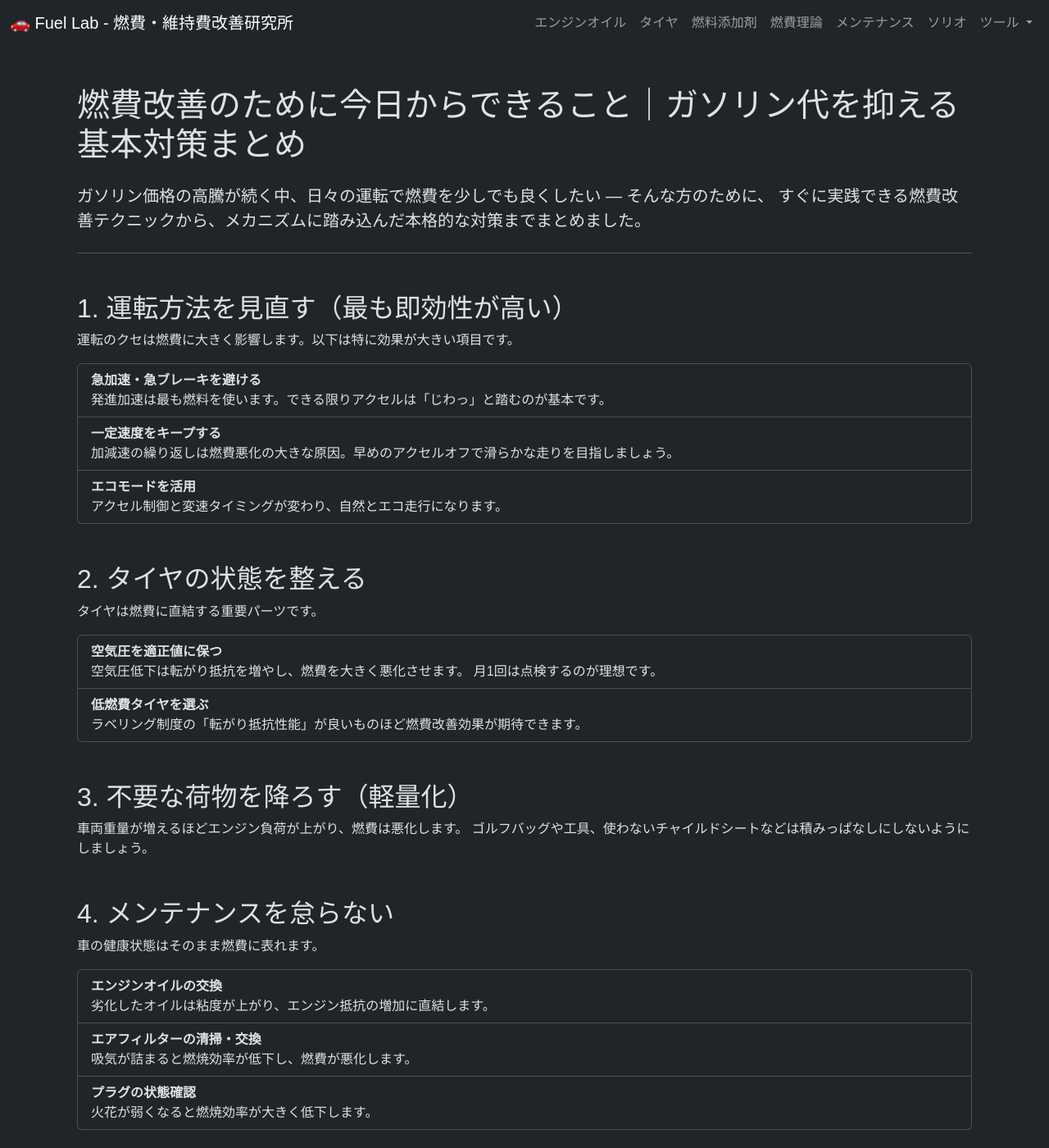
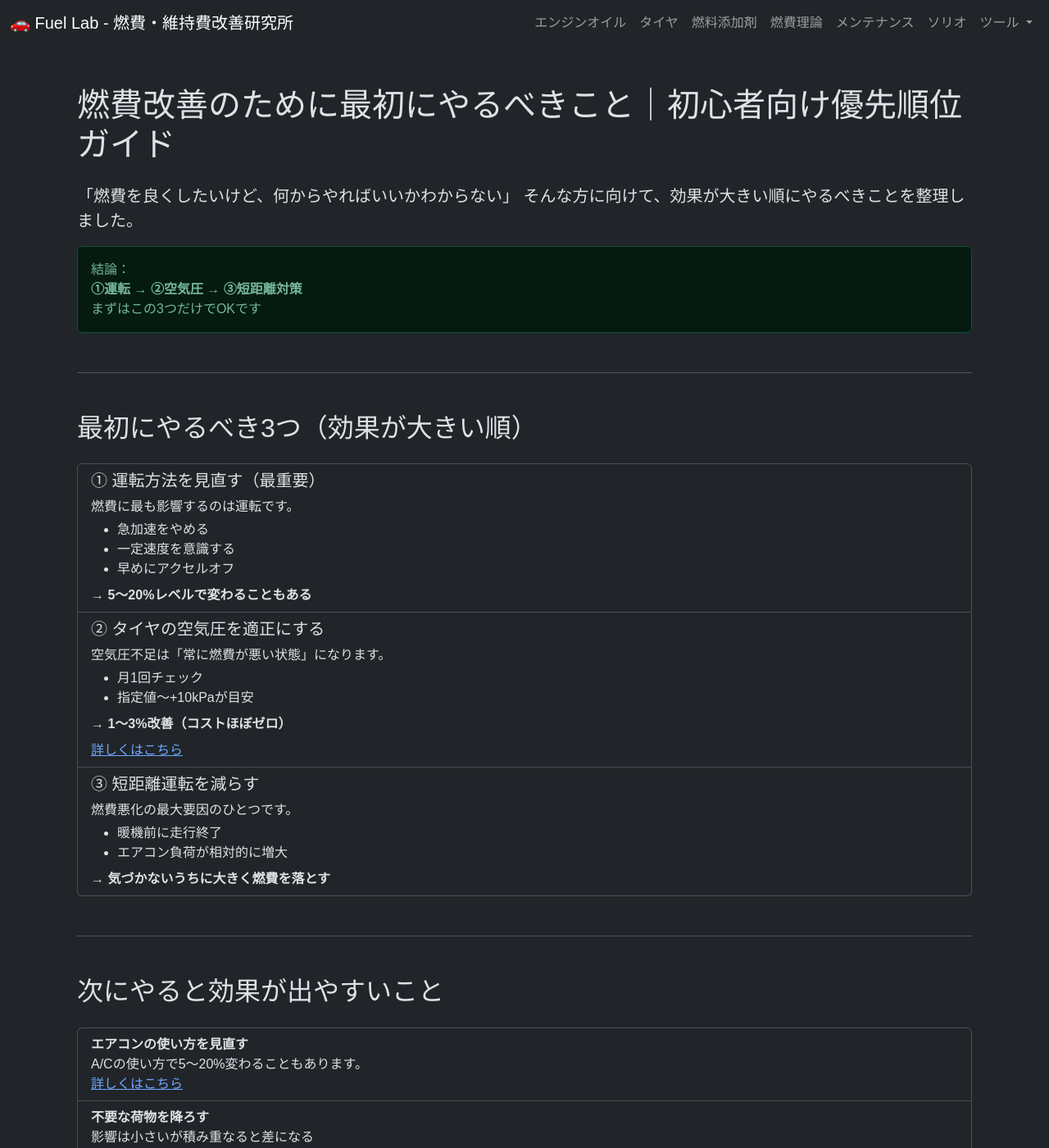
Before and after one commit to funyapar-org/fuel-lab, a Jekyll site: the page built from _knowledge/first-action.md, in a window 1280 px wide and 1400 px high. Shown: the whole window at 82% size. Built offline with Jekyll 4.4.1, drawn with Linux system fonts in a browser that asks for light colours; some of the changed text lies outside the part shown.

Commit message:
first-action.md を更新

```diff
--- a/_knowledge/first-action.md
+++ b/_knowledge/first-action.md
@@ -1,8 +1,8 @@
 ---
 layout: default
 nav_title: 燃費改善のためにできること
-title: 燃費改善のために今日からできること｜ガソリン代を抑える基本対策まとめ
-description: すぐに実践できる燃費改善テクニックから、メカニズムに踏み込んだ本格的な対策までまとめました。
+title: 燃費改善のために最初にやるべきこと｜初心者向け優先順位ガイド
+description: 燃費を良くしたい人が最初にやるべきことを優先順位付きで解説。効果が大きい順に整理し、無駄のない改善方法を紹介します。
 date: 2025-11-24
 category: fuel-economy
 tags:
@@ -15,129 +15,152 @@ tags:
   <h1 class="mb-4">{{ page.title }}</h1>
 
   <p class="lead">
-    ガソリン価格の高騰が続く中、日々の運転で燃費を少しでも良くしたい — そんな方のために、
-    {{ page.description }}
+    「燃費を良くしたいけど、何からやればいいかわからない」
+    そんな方に向けて、<strong>効果が大きい順にやるべきこと</strong>を整理しました。
   </p>
 
-  <hr class="my-4"/>
+  <div class="alert alert-success">
+    結論：<br>
+    <strong>①運転 → ②空気圧 → ③短距離対策</strong><br>
+    まずはこの3つだけでOKです
+  </div>
 
-  <h2 class="mt-5">1. 運転方法を見直す（最も即効性が高い）</h2>
-  <p>運転のクセは燃費に大きく影響します。以下は特に効果が大きい項目です。</p>
+  <hr class="my-5">
+
+  <!-- 優先順位 -->
+  <h2 class="mb-4">最初にやるべき3つ（効果が大きい順）</h2>
+
+  <div class="list-group mb-4">
+
+    <div class="list-group-item">
+      <h5>① 運転方法を見直す（最重要）</h5>
+      <p class="mb-1">
+        燃費に最も影響するのは運転です。
+      </p>
+      <ul class="mb-2">
+        <li>急加速をやめる</li>
+        <li>一定速度を意識する</li>
+        <li>早めにアクセルオフ</li>
+      </ul>
+      <p class="mb-0">
+        → <strong>5〜20%レベルで変わることもある</strong>
+      </p>
+    </div>
+
+    <div class="list-group-item">
+      <h5>② タイヤの空気圧を適正にする</h5>
+      <p class="mb-1">
+        空気圧不足は「常に燃費が悪い状態」になります。
+      </p>
+      <ul class="mb-2">
+        <li>月1回チェック</li>
+        <li>指定値〜+10kPaが目安</li>
+      </ul>
+      <p class="mb-0">
+        → <strong>1〜3%改善（コストほぼゼロ）</strong>
+      </p>
+      <p class="mt-2 mb-0">
+        <a href="{{ site.baseurl }}/knowledge/tire-air-pressure/">詳しくはこちら</a>
+      </p>
+    </div>
+
+    <div class="list-group-item">
+      <h5>③ 短距離運転を減らす</h5>
+      <p class="mb-1">
+        燃費悪化の最大要因のひとつです。
+      </p>
+      <ul class="mb-2">
+        <li>暖機前に走行終了</li>
+        <li>エアコン負荷が相対的に増大</li>
+      </ul>
+      <p class="mb-0">
+        → <strong>気づかないうちに大きく燃費を落とす</strong>
+      </p>
+    </div>
+
+  </div>
+
+  <hr class="my-5">
+
+  <!-- 次のステップ -->
+  <h2 class="mb-4">次にやると効果が出やすいこと</h2>
 
   <ul class="list-group mb-4">
     <li class="list-group-item">
-      <strong>急加速・急ブレーキを避ける</strong><br>
-      発進加速は最も燃料を使います。できる限りアクセルは「じわっ」と踏むのが基本です。
+      <strong>エアコンの使い方を見直す</strong><br>
+      A/Cの使い方で5〜20%変わることもあります。<br>
+      <a href="{{ site.baseurl }}/knowledge/air-conditioner-fuel-economy-impact/">詳しくはこちら</a>
     </li>
     <li class="list-group-item">
-      <strong>一定速度をキープする</strong><br>
-      加減速の繰り返しは燃費悪化の大きな原因。早めのアクセルオフで滑らかな走りを目指しましょう。
+      <strong>不要な荷物を降ろす</strong><br>
+      影響は小さいが積み重なると差になる
     </li>
     <li class="list-group-item">
-      <strong>エコモードを活用</strong><br>
-      アクセル制御と変速タイミングが変わり、自然とエコ走行になります。
+      <strong>渋滞の少ないルートを選ぶ</strong><br>
+      停止回数を減らすだけで燃費は改善
     </li>
   </ul>
 
-  <h2 class="mt-5">2. タイヤの状態を整える</h2>
-  <p>タイヤは燃費に直結する重要パーツです。</p>
+  <hr class="my-5">
+
+  <!-- メンテ -->
+  <h2 class="mb-4">メンテナンス系（中長期で効く）</h2>
+
   <ul class="list-group mb-4">
     <li class="list-group-item">
-      <strong>空気圧を適正値に保つ</strong><br>
-      空気圧低下は転がり抵抗を増やし、燃費を大きく悪化させます。
-      月1回は点検するのが理想です。
+      <strong>エンジンオイル交換</strong><br>
+      劣化すると確実に燃費悪化
+      <br><a href="{{ site.baseurl }}/knowledge/engine-oil-interval/">交換目安はこちら</a>
     </li>
     <li class="list-group-item">
-      <strong>低燃費タイヤを選ぶ</strong><br>
-      ラベリング制度の「転がり抵抗性能」が良いものほど燃費改善効果が期待できます。
+      <strong>エアフィルター</strong><br>
+      吸気効率に直結
+    </li>
+    <li class="list-group-item">
+      <strong>点火系（プラグ）</strong><br>
+      燃焼効率に影響
     </li>
   </ul>
 
-  <h2 class="mt-5">3. 不要な荷物を降ろす（軽量化）</h2>
-  <p>
-    車両重量が増えるほどエンジン負荷が上がり、燃費は悪化します。
-    ゴルフバッグや工具、使わないチャイルドシートなどは積みっぱなしにしないようにしましょう。
-  </p>
+  <hr class="my-5">
 
-  <h2 class="mt-5">4. メンテナンスを怠らない</h2>
-  <p>車の健康状態はそのまま燃費に表れます。</p>
-  <ul class="list-group mb-4">
-    <li class="list-group-item">
-      <strong>エンジンオイルの交換</strong><br>
-      劣化したオイルは粘度が上がり、エンジン抵抗の増加に直結します。
-    </li>
-    <li class="list-group-item">
-      <strong>エアフィルターの清掃・交換</strong><br>
-      吸気が詰まると燃焼効率が低下し、燃費が悪化します。
-    </li>
-    <li class="list-group-item">
-      <strong>プラグの状態確認</strong><br>
-      火花が弱くなると燃焼効率が大きく低下します。
-    </li>
-  </ul>
-
-  <h2 class="mt-5">5. エアコンの使い方を工夫する</h2>
-  <p>
-    エアコンのコンプレッサーは大きな負荷源。
-    特に<strong>A/CボタンがONになりっぱなし</strong>だと燃費に影響します。
-  </p>
-  <ul class="list-group mb-4">
-    <li class="list-group-item">内気循環を活用する</li>
-    <li class="list-group-item">必要ない時はA/CをOFFにする</li>
-    <li class="list-group-item">アイドリング中のエアコン使用を控える</li>
-  </ul>
-
-  <h2 class="mt-5">6. 添加剤で燃焼効率を改善する（手軽で効果が出やすい）</h2>
-  <p>
-    燃焼室の汚れ（カーボン）は走行距離とともに蓄積していき、燃焼効率を下げます。
-    特に短距離走行が多い車ほどカーボンが溜まりやすく、燃費低下を招きます。
-  </p>
-
-  <div class="alert alert-info">
-    <strong>ポイント：</strong>
-    燃料添加剤は「エンジン内部の掃除」によって燃費改善を狙う手法。
-    効果が出やすく、エンジンの調子そのものが良くなる場合もあります。
-  </div>
+  <!-- 添加剤 -->
+  <h2 class="mb-4">補助的な手段（優先度は低め）</h2>
 
   <p>
-    燃料添加剤とは何か。燃料添加剤を使うべきタイミングなどは以下の関連ページを参照してください。
+    燃料添加剤などは「状態改善」には有効ですが、
+    <strong>基本対策の後に検討するもの</strong>です。
   </p>
 
   <ul class="list-group mb-4">
     <li class="list-group-item">
-      <a href="{{ site.baseurl }}/knowledge/fuel-additive/">燃料添加剤とは何か？効果・メリット・使うべき人を初心者向けに解説</a>
-    </li>
-    <li class="list-group-item">
-      <a href="{{ site.baseurl }}/knowledge/engine-start-bad/">エンジン始動が悪い原因とは？セルは回るのにかからない理由</a>
-    </li>
-    <li class="list-group-item">
-      <a href="{{ site.baseurl }}/knowledge/idle-high/">アイドリング回転数が高い原因とは？1000rpm以上になる理由を解説</a>
-    </li>
-    <li class="list-group-item">
-      <a href="{{ site.baseurl }}/knowledge/idle-unstable/">アイドリングが不安定な原因とは？回転数が上下する理由を解説</a>
-    </li>
-    <li class="list-group-item">
-      <a href="{{ site.baseurl }}/solio/fcr062-effect/">燃料添加剤(FCR-062)を使ってみた | 中古車や使い込んだ車におすすめ？簡単に内部洗浄できる燃料添加剤のレビュー</a>
+      <a href="{{ site.baseurl }}/knowledge/fuel-additive/">
+        燃料添加剤とは何か？
+      </a>
     </li>
   </ul>
 
-  <h2 class="mt-5">7. 走行ルートや環境を工夫する</h2>
-  <p>見落としがちですが、ルート選びは燃費に大きく影響します。</p>
-  <ul class="list-group mb-4">
-    <li class="list-group-item">渋滞の少ないルートを選ぶ</li>
-    <li class="list-group-item">アップダウンの少ない道を選ぶ</li>
-    <li class="list-group-item">短距離のチョイ乗りをできるだけ減らす</li>
-  </ul>
+  <div class="alert alert-warning">
+    まずは「運転・空気圧・使用環境」を整える方が効果は大きいです
+  </div>
 
-  <h2 class="mt-5">まとめ</h2>
-  <p>
-    燃費改善のポイントは「車の状態」「走り方」「環境」の3つを整えることです。
-    特に添加剤やメンテナンスは効果が数値に表れやすく、<strong>費用対効果が高い燃費改善手法</strong>です。
-  </p>
+  <hr class="my-5">
+
+  <!-- まとめ -->
+  <h2 class="mb-4">まとめ</h2>
+
+  <div class="alert alert-primary">
+    <ul class="mb-0">
+      <li>最優先は運転（最大効果）</li>
+      <li>次に空気圧（コスパ最強）</li>
+      <li>短距離運転が大きな悪化要因</li>
+      <li>メンテナンスは土台</li>
+    </ul>
+  </div>
 
   <p class="mt-4">
-    当サイトのツールを使えば、車種・走行距離・使用状況から最適な改善方法を提案できます。
-    ぜひあなたの車で「どの改善が最も効くのか」をチェックしてみてください。
+    燃費改善は「特別なこと」ではなく、
+    <strong>無駄を減らすことの積み重ね</strong>です。
   </p>
 
   <hr class="my-5">
@@ -145,7 +168,9 @@ tags:
   <h2 class="mb-3">関連ページ</h2>
 
   <ul>
-    <li><a href="{{ site.baseurl }}/knowledge/tank-to-tank-method-guide/">燃費計測の基礎『満タン法』完全ガイド｜正しいやり方と誤差を減らす実践ポイント</a></li>
-    <li><a href="{{ site.baseurl }}/solio/">ソリオ実燃費改善トップページ</a></li>
+    <li><a href="{{ site.baseurl }}/knowledge/tank-to-tank-method-guide/">燃費計測の基礎（満タン法）</a></li>
+    <li><a href="{{ site.baseurl }}/knowledge/wltc-real-fuel-economy-guide/">WLTCと実燃費の関係</a></li>
+    <li><a href="{{ site.baseurl }}/solio/">ソリオの燃費改善研究</a></li>
   </ul>
+
 </div>
```
